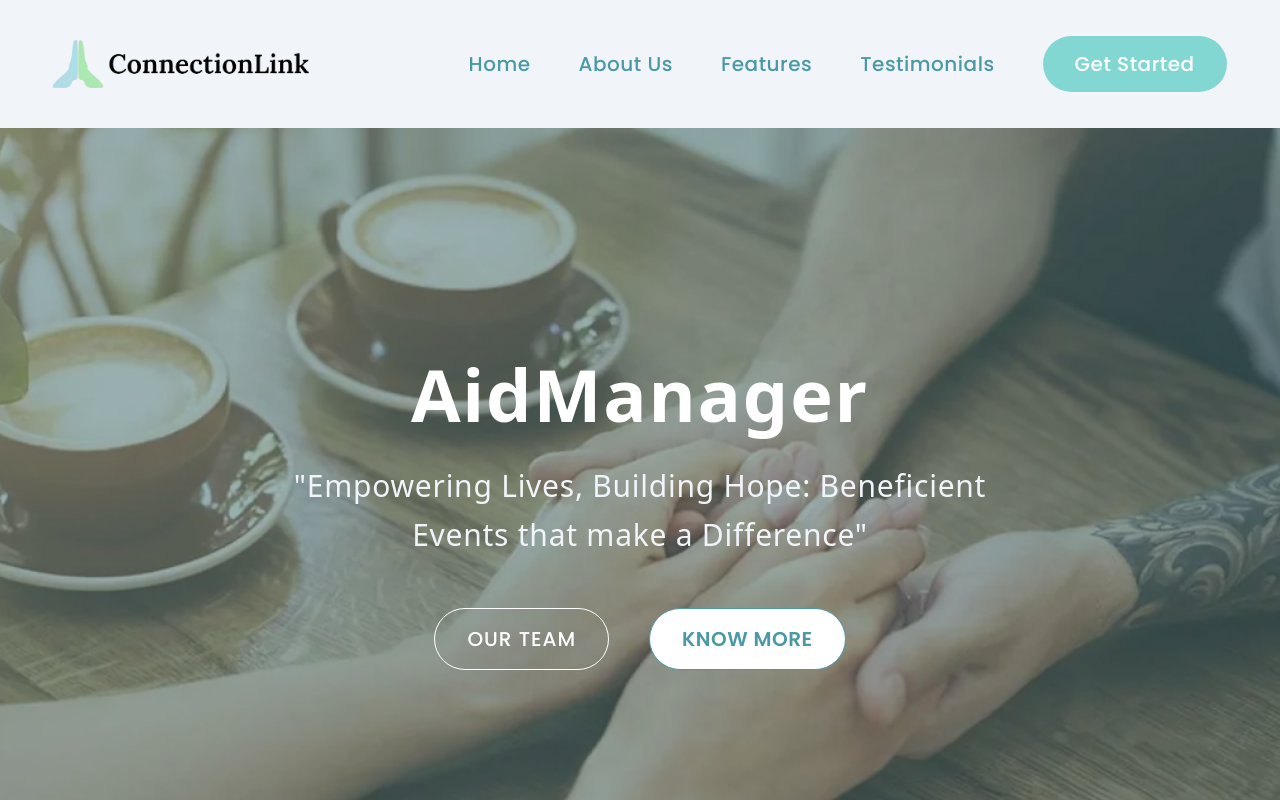
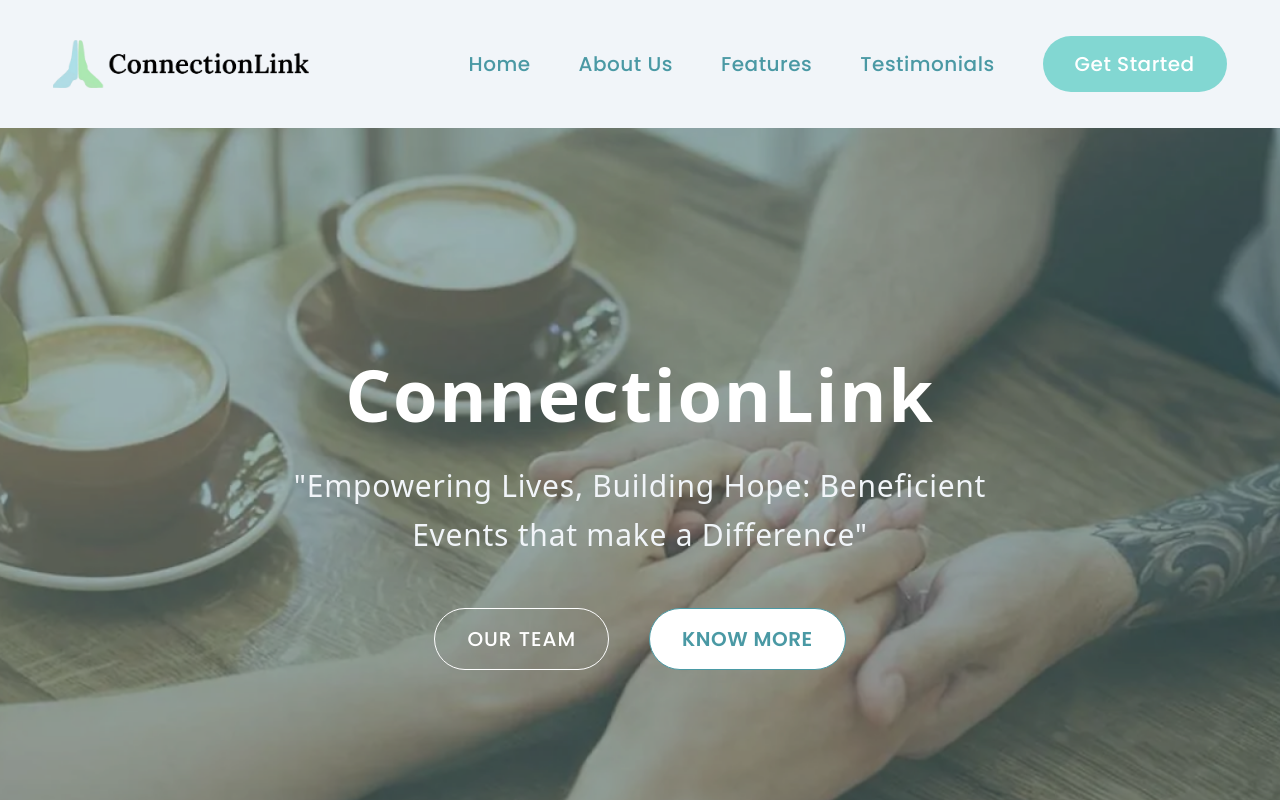
Before and after one commit to SI730-SW53-OpenSource-Grupo5/LandingPage-ConnectionLink, a React (Vite) app: page / in a window 1280 px wide. Shown: the top 800 px of the page. Built offline with nearby package versions, Linux system fonts and the light colour scheme.

Commit message:
fix: hero tittle

```diff
--- a/src/components/Hero/Hero.jsx
+++ b/src/components/Hero/Hero.jsx
@@ -7,7 +7,7 @@ export const Hero = () => {
             <div className="py-44 sm:py-[230px] container-section font-poppins">
                 <div className="relative z-30 flex flex-col items-center justify-center text-center gap-8">
                     <h1 className="text-white text-6xl sm:text-7xl font-sans font-semibold tracking-wide">
-                        AidManager
+                        ConnectionLink
                     </h1>
                     <p className="text-slate-100 font-sans font-light tracking-wide text-2xl sm:text-3xl leading-normal md:leading-relaxed">
                         "Empowering Lives, Building Hope: Beneficient<br />Events that make a Difference"
```
